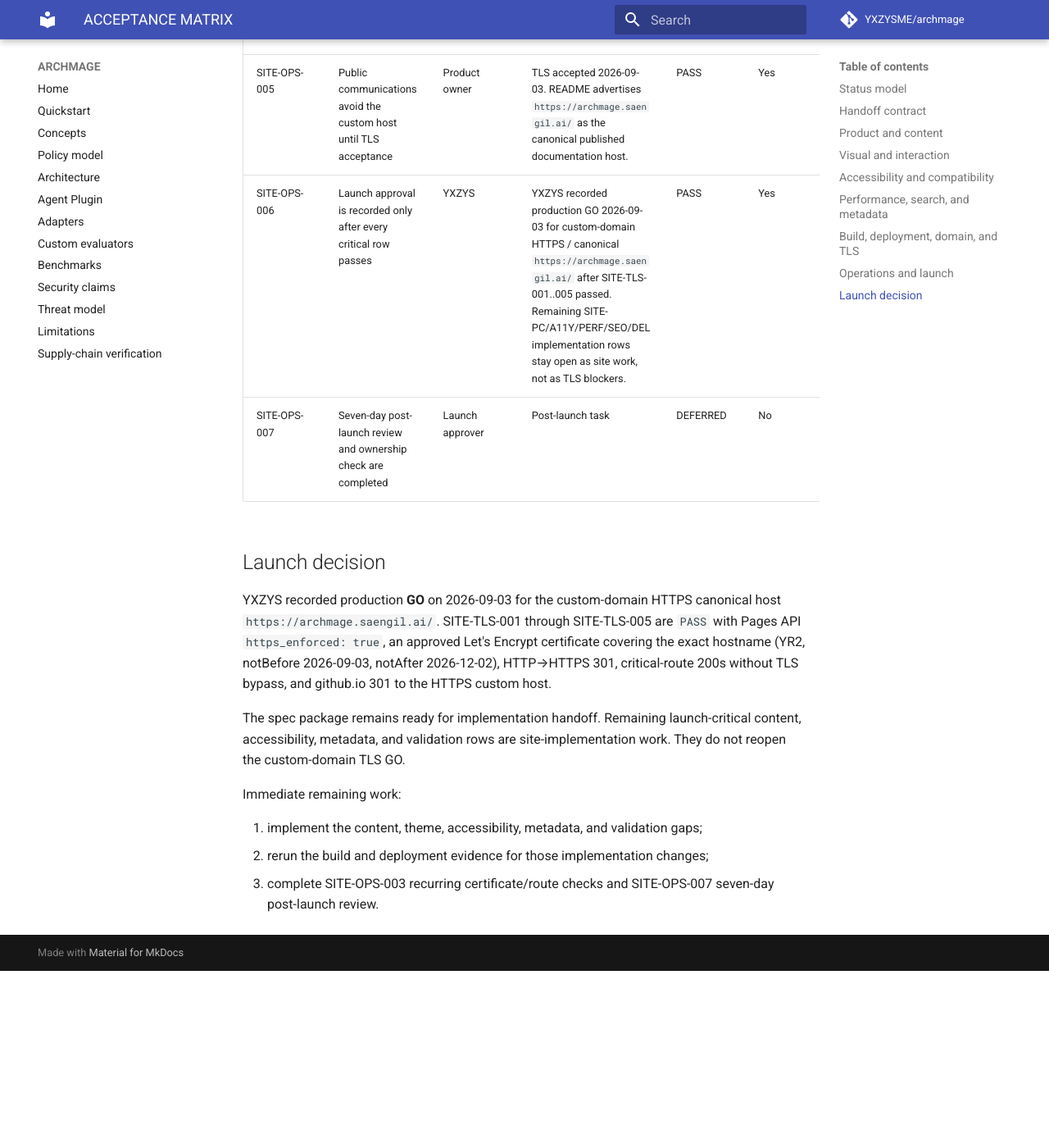
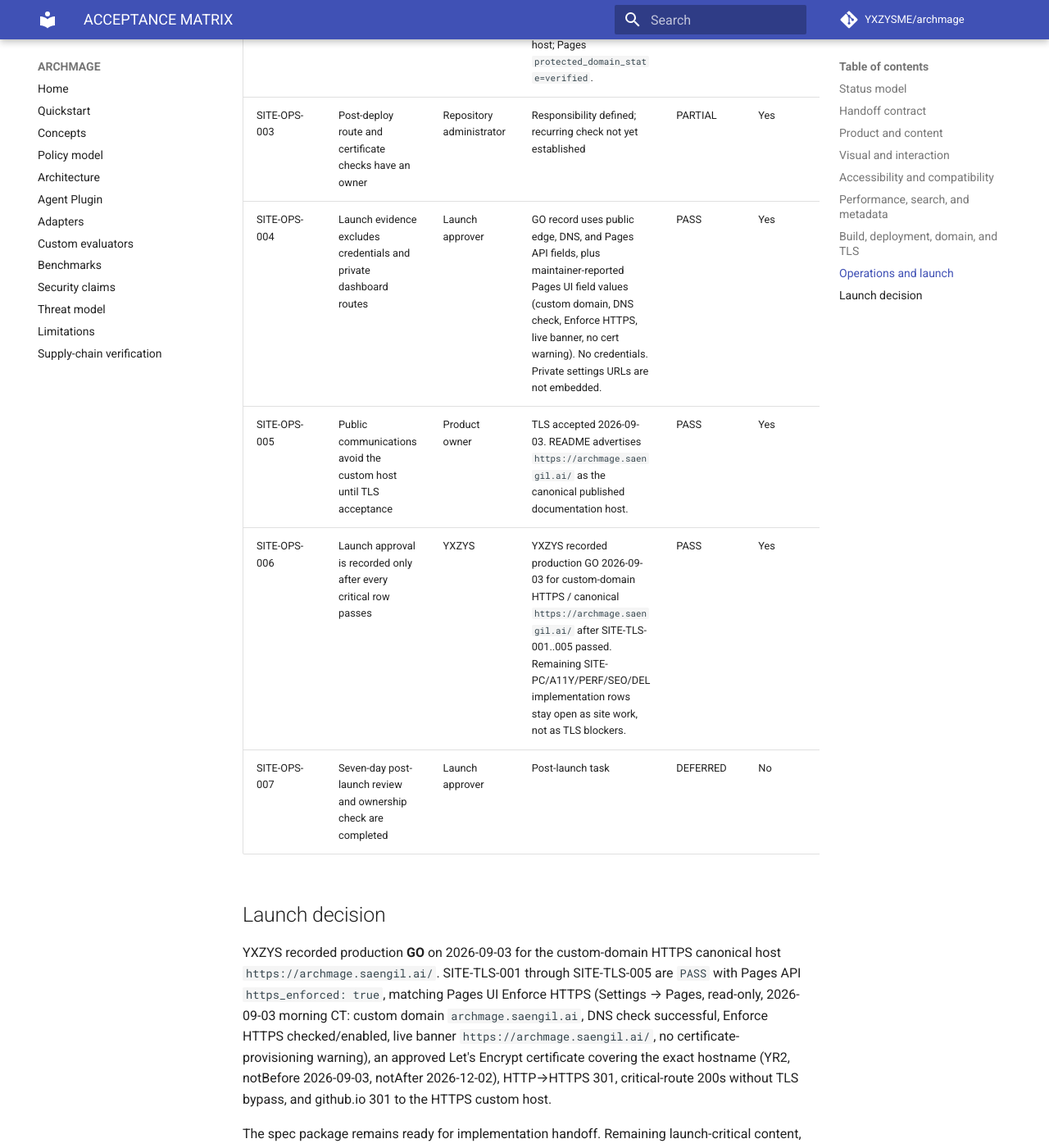
Before and after one commit to YXZYSME/archmage, an MkDocs documentation site: the page built from docs/specs/archmage-site/ACCEPTANCE_MATRIX.md, in a window 1280 px wide and 1400 px high, scrolled down 10836 px. Shown: the whole window at 82% size. Built offline with MkDocs 1.6.1 and Material for MkDocs 9.7.7, drawn with Linux system fonts in a browser that asks for light colours; comment, search, counter and statistics services are not loaded; before the commit the page ends 12020 px from its top, so only the background shows below that; some of the changed text lies outside the part shown.

Commit message:
docs: add Pages UI Enforce HTTPS evidence
Record the 2026-09-03 morning CT Settings → Pages capture: custom domain,
successful DNS check, Enforce HTTPS enabled, live banner, and no
certificate-provisioning warning. Pair it with Pages API https_enforced.

Signed-off-by: YXZYSME <215337890+YXZYSME@users.noreply.github.com>

Co-authored-by: YXZYS <YXZYSME@users.noreply.github.com>

```diff
--- a/docs/specs/archmage-site/ACCEPTANCE_MATRIX.md
+++ b/docs/specs/archmage-site/ACCEPTANCE_MATRIX.md
@@ -104,8 +104,8 @@
 | SITE-DNS-001 | Explicit CNAME targets `yxzysme.github.io.` | DNS owner | Authoritative/public DNS observation | PASS | Yes |
 | SITE-DNS-002 | `saengil.ai` remains verified and the challenge TXT is retained | Domain owner | Pages API says verified; TXT observed | PASS | Yes |
 | SITE-DNS-003 | No conflicting record, DNS proxy, wildcard takeover, or restrictive CAA blocks issuance | DNS owner | CNAME and no CAA observed; authoritative provider review still required | READY TO VERIFY | Yes |
-| SITE-TLS-001 | GitHub attaches a certificate covering `archmage.saengil.ai` | Repository administrator | Pages API ~2026-09-03T13:03Z: `https_certificate.state=approved`, domains `["archmage.saengil.ai"]`, `expires_at=2026-12-02`. Edge cert CN/SAN `archmage.saengil.ai`, Let's Encrypt YR2, notBefore 2026-09-03, notAfter 2026-12-02. | PASS | Yes |
-| SITE-TLS-002 | Pages reports `https_enforced: true` | Repository administrator | Pages API ~2026-09-03T13:03Z: `https_enforced: true`. Pages UI Enforce HTTPS checked (maintainer capture); API matches. | PASS | Yes |
+| SITE-TLS-001 | GitHub attaches a certificate covering `archmage.saengil.ai` | Repository administrator | Pages API ~2026-09-03T13:03Z: `https_certificate.state=approved`, domains `["archmage.saengil.ai"]`, `expires_at=2026-12-02`. Edge cert CN/SAN `archmage.saengil.ai`, Let's Encrypt YR2, notBefore 2026-09-03, notAfter 2026-12-02. Pages UI (Settings → Pages, read-only, 2026-09-03 morning CT): no certificate-provisioning warning. | PASS | Yes |
+| SITE-TLS-002 | Pages reports `https_enforced: true` | Repository administrator | Pages API ~2026-09-03T13:03Z: `https_enforced: true`. Pages UI (Settings → Pages, read-only, 2026-09-03 morning CT): custom domain `archmage.saengil.ai`; DNS check successful; Enforce HTTPS checked/enabled; live banner `https://archmage.saengil.ai/`; no certificate-provisioning warning. | PASS | Yes |
 | SITE-TLS-003 | HTTP redirects to the same HTTPS host | Repository administrator | `http://archmage.saengil.ai/` → 301 `Location: https://archmage.saengil.ai/` at ~2026-09-03T13:03Z. Followed request 200. No TLS bypass. | PASS | Yes |
 | SITE-TLS-004 | Canonical HTTPS critical routes return 200 without bypass | Repository administrator | `https://archmage.saengil.ai/` plus `/quickstart/`, `/architecture/`, `/limitations/`, `/supply-chain/` → 200 at ~2026-09-03T13:03Z with hostname-valid Let's Encrypt cert. No TLS bypass. | PASS | Yes |
 | SITE-TLS-005 | Default GitHub Pages URL redirects to validated HTTPS custom host | Repository administrator | `http://yxzysme.github.io/archmage/` and `https://yxzysme.github.io/archmage/` → 301 `Location: https://archmage.saengil.ai/` at ~2026-09-03T13:03Z. | PASS | Yes |
@@ -117,7 +117,7 @@
 | SITE-OPS-001 | Content, deployment, DNS, and certificate rollback paths are documented | Repository and domain owners | [Rollback runbook](LAUNCH_RUNBOOK.md#rollback) | PASS | Yes |
 | SITE-OPS-002 | Last known-good revision and DNS snapshot are captured before intervention | Repository and DNS owners | GO capture ~2026-09-03T13:03Z: public `main` at `f37f412`; CNAME `archmage.saengil.ai` → `yxzysme.github.io.`; challenge TXT present; no CAA on the custom host; Pages `protected_domain_state=verified`. | PASS | Yes |
 | SITE-OPS-003 | Post-deploy route and certificate checks have an owner | Repository administrator | Responsibility defined; recurring check not yet established | PARTIAL | Yes |
-| SITE-OPS-004 | Launch evidence excludes credentials and private dashboard routes | Launch approver | GO record uses public edge, DNS, and Pages API fields only. No credentials or private dashboard routes. | PASS | Yes |
+| SITE-OPS-004 | Launch evidence excludes credentials and private dashboard routes | Launch approver | GO record uses public edge, DNS, and Pages API fields, plus maintainer-reported Pages UI field values (custom domain, DNS check, Enforce HTTPS, live banner, no cert warning). No credentials. Private settings URLs are not embedded. | PASS | Yes |
 | SITE-OPS-005 | Public communications avoid the custom host until TLS acceptance | Product owner | TLS accepted 2026-09-03. README advertises `https://archmage.saengil.ai/` as the canonical published documentation host. | PASS | Yes |
 | SITE-OPS-006 | Launch approval is recorded only after every critical row passes | YXZYS | YXZYS recorded production GO 2026-09-03 for custom-domain HTTPS / canonical `https://archmage.saengil.ai/` after SITE-TLS-001..005 passed. Remaining SITE-PC/A11Y/PERF/SEO/DEL implementation rows stay open as site work, not as TLS blockers. | PASS | Yes |
 | SITE-OPS-007 | Seven-day post-launch review and ownership check are completed | Launch approver | Post-launch task | DEFERRED | No |
@@ -126,10 +126,14 @@
 
 YXZYS recorded production **GO** on 2026-09-03 for the custom-domain HTTPS
 canonical host `https://archmage.saengil.ai/`. SITE-TLS-001 through
-SITE-TLS-005 are `PASS` with Pages API `https_enforced: true`, an approved
-Let's Encrypt certificate covering the exact hostname (YR2, notBefore
-2026-09-03, notAfter 2026-12-02), HTTP→HTTPS 301, critical-route 200s without
-TLS bypass, and github.io 301 to the HTTPS custom host.
+SITE-TLS-005 are `PASS` with Pages API `https_enforced: true`, matching Pages
+UI Enforce HTTPS (Settings → Pages, read-only, 2026-09-03 morning CT: custom
+domain `archmage.saengil.ai`, DNS check successful, Enforce HTTPS
+checked/enabled, live banner `https://archmage.saengil.ai/`, no
+certificate-provisioning warning), an approved Let's Encrypt certificate
+covering the exact hostname (YR2, notBefore 2026-09-03, notAfter 2026-12-02),
+HTTP→HTTPS 301, critical-route 200s without TLS bypass, and github.io 301 to
+the HTTPS custom host.
 
 The spec package remains ready for implementation handoff. Remaining
 launch-critical content, accessibility, metadata, and validation rows are
```
Also changed, not shown: RELEASE_CHECKLIST.md (+10 -6 lines).
